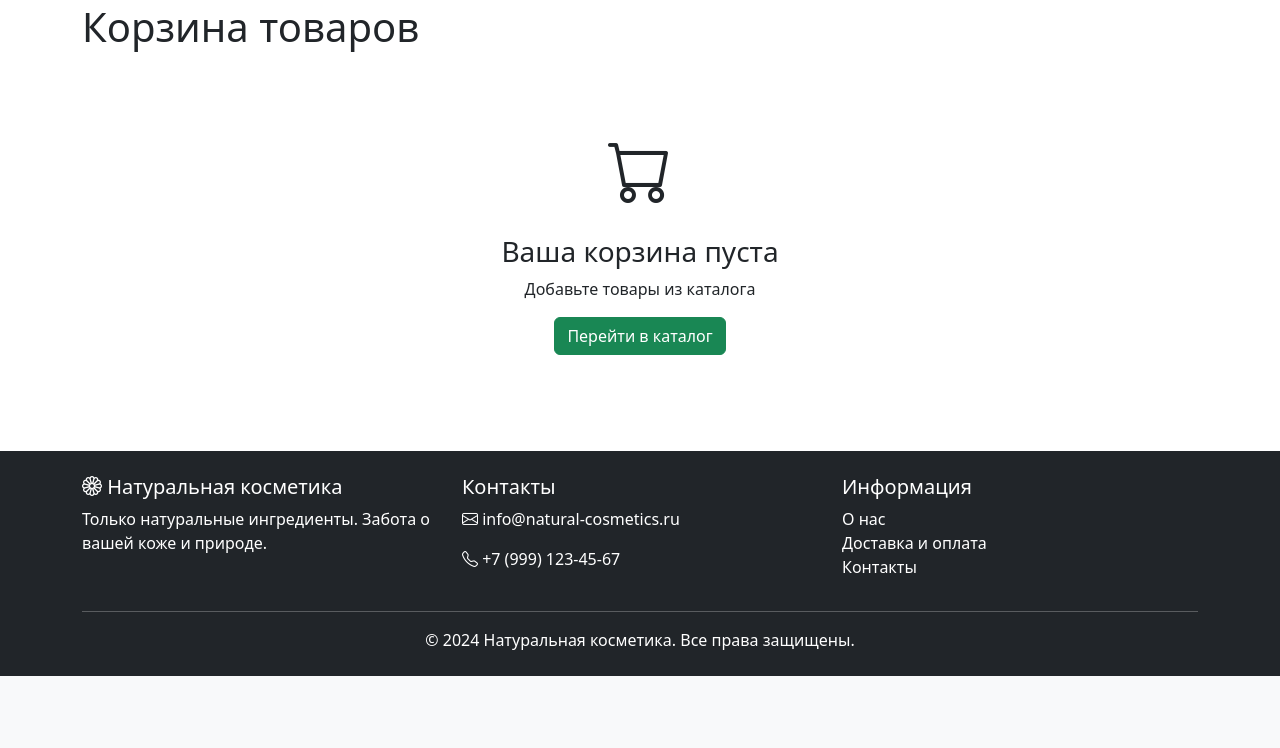
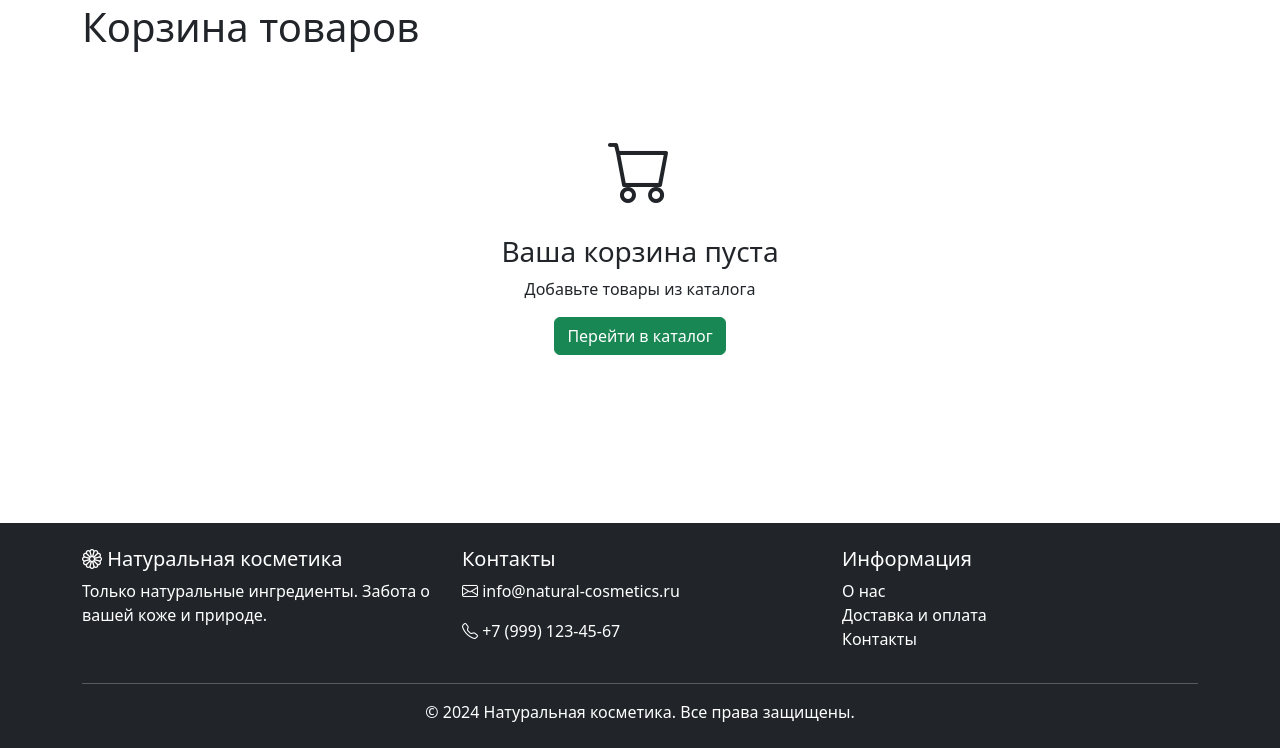
Before and after one commit to Kulik199775/WEB524_Project_thesis, a Django app: page /cart/ in a window 1280 px wide. Shown: the part 134-882 px from the top of the page. Before the commit the page ends 810 px from the top, so only its background shows below. Run offline with Django 5.2, Linux system fonts and the light colour scheme.

Commit message:
1. Обновлен шаблон cart_detail.html

```diff
--- a/templates/cart/cart_detail.html
+++ b/templates/cart/cart_detail.html
@@ -3,7 +3,7 @@
 {% block title %}Корзина товаров{% endblock %}
 
 {% block content %}
-<div class="container my-4">
+<div class="container my-4 min-vh-50">
     <h1 class="mb-4">Корзина товаров</h1>
 
     {% if cart|length > 0 %}
@@ -59,7 +59,8 @@
             </form>
         </div>
     {% else %}
-        <div class="text-center py-5">
+        <!-- Пустая корзина -->
+        <div class="text-center py-5" style="min-height: 50vh;">
             <i class="bi bi-cart" style="font-size: 4rem;"></i>
             <h3 class="mt-3">Ваша корзина пуста</h3>
             <p>Добавьте товары из каталога</p>
```
